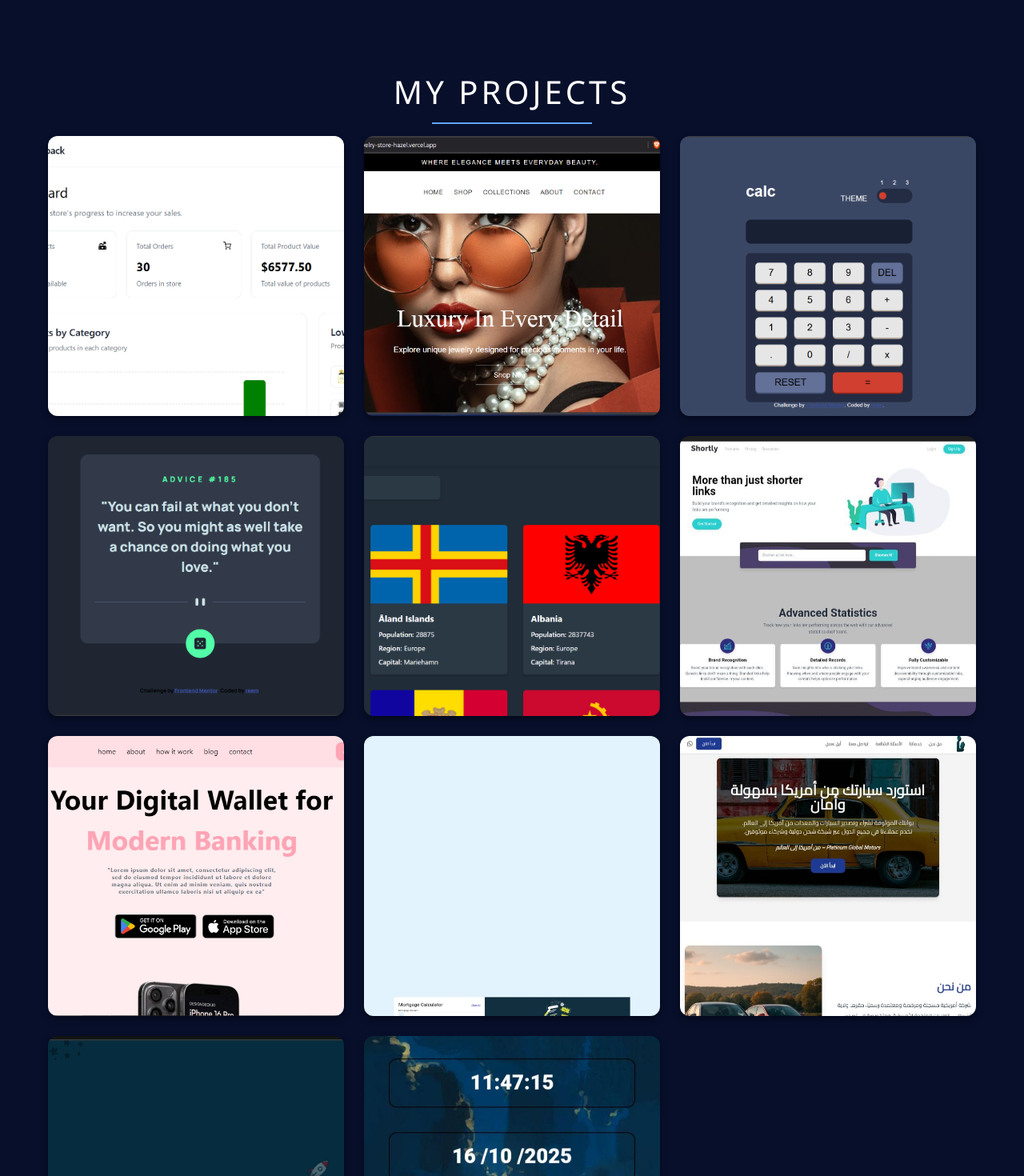
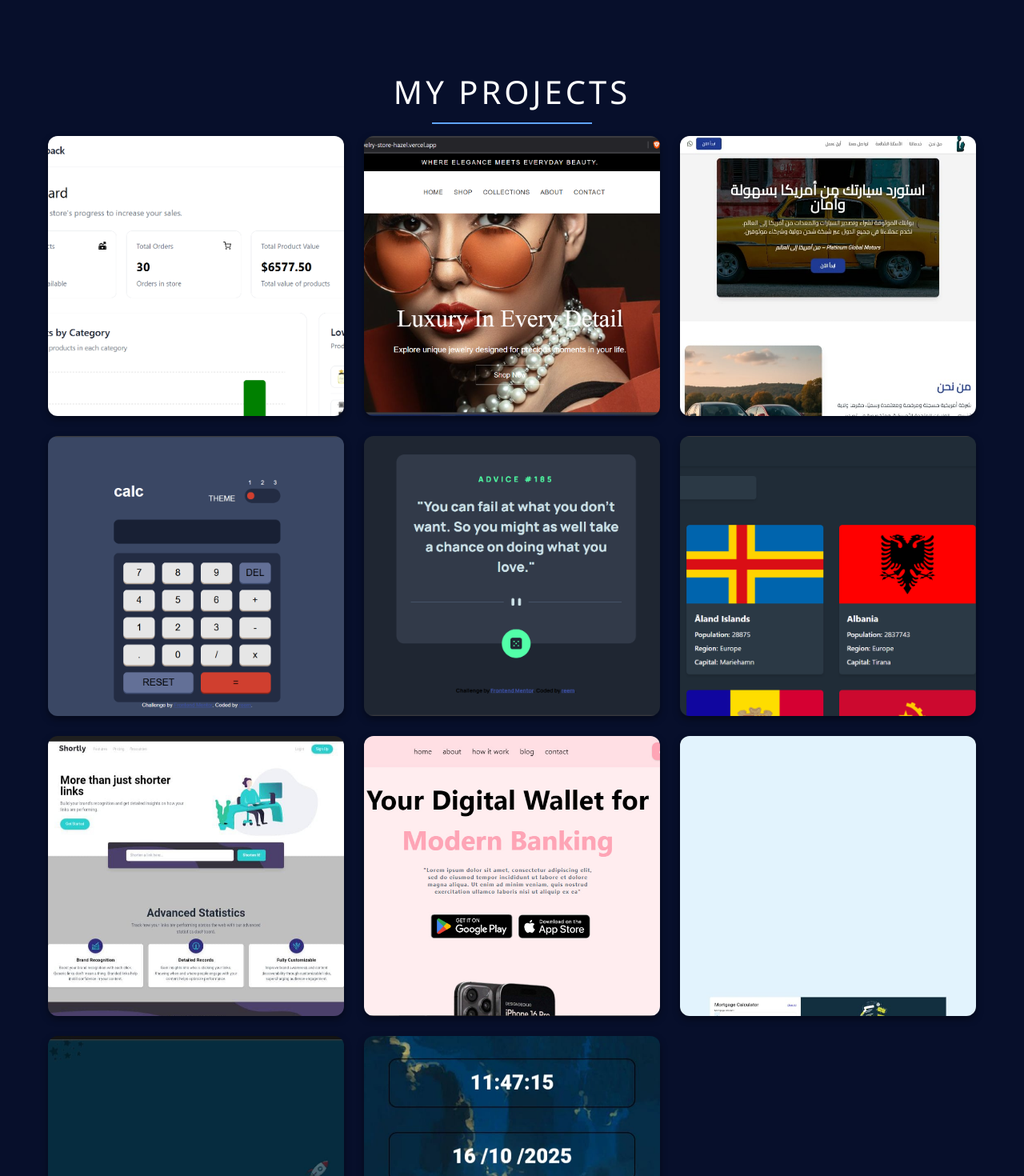
Before and after one commit to reem-abdelrazek20/reem-abdelrazek, a React (Vite) app: page / in a window 1280 px wide. Shown: the part 1114-2584 px from the top of the page at 80% size. Built offline with nearby package versions, Linux system fonts and the light colour scheme.

Commit message:
add new oroject

```diff
--- a/src/Components/project.jsx
+++ b/src/Components/project.jsx
@@ -25,6 +25,18 @@ export default function Project() {
           linkgit="https://github.com/reem-abdelrazek20/jewelry-store.git"
           link="https://jewelry-store-hazel.vercel.app/"
         />
+
+              <Card
+          title="Platinum Global Motors"
+          copy="موقع إلكتروني احترافي لشركة متخصصة في شراء وتصدير السيارات والمعدات من الولايات
+          المتحدة الأمريكية إلى الأسواق العالمية. يركز الموقع على عرض خدمات الشركة بشكل واضح، مع توضيح مراحل الشراء والشحن، المزايا، الأسئلة الشائعة،
+          وطرق التواصل، بالإضافة إلى تصميم متجاوب وسهل الاستخدام على مختلف الأجهزة."
+          backgroundImage="/img/card2.jpg"
+          link="https://car-zeta-three.vercel.app/"
+          linkgit="https://github.com/reem-abdelrazek20/car"
+        />
+
+
         <Card
           title=" calculato App"
           copy="تطبيق آلة حاسبة بسيط ومتجاوب تم تطويره باستخدام
@@ -70,13 +82,7 @@ export default function Project() {
           link="https://mortgage-repayment-calculator-pi-one.vercel.app/"
           linkgit="https://github.com/reem-abdelrazek20/Mortgage--repayment-calculator"
         />
-        <Card
-          title="Platinum Global Motors"
-          copy="صفحة هبوط  ."
-          backgroundImage="/img/card2.jpg"
-          link="https://car-zeta-three.vercel.app/"
-          linkgit="https://github.com/reem-abdelrazek20/car"
-        />
+
         <Card
           title="تحدي العلوم"
           backgroundImage="/img/card.jpg"
```
